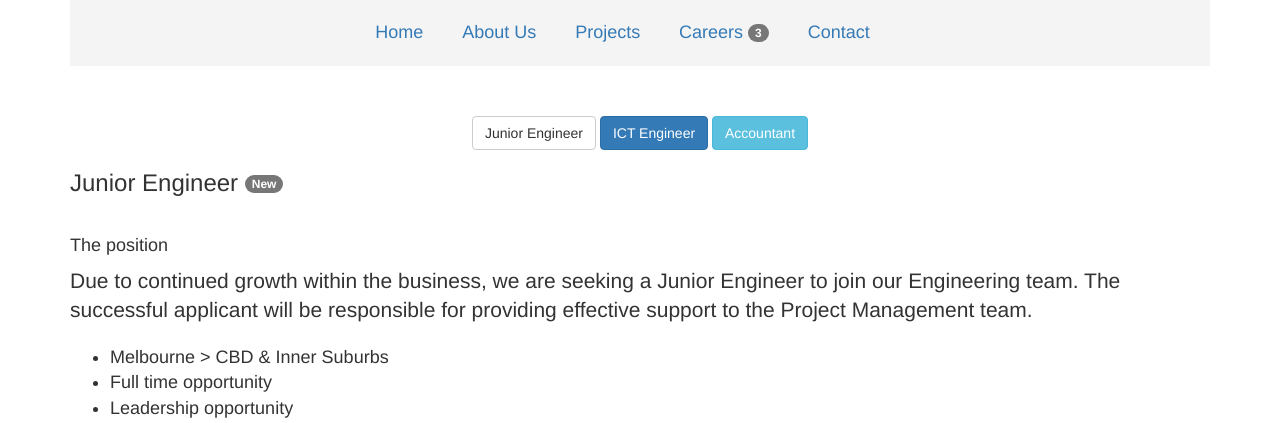
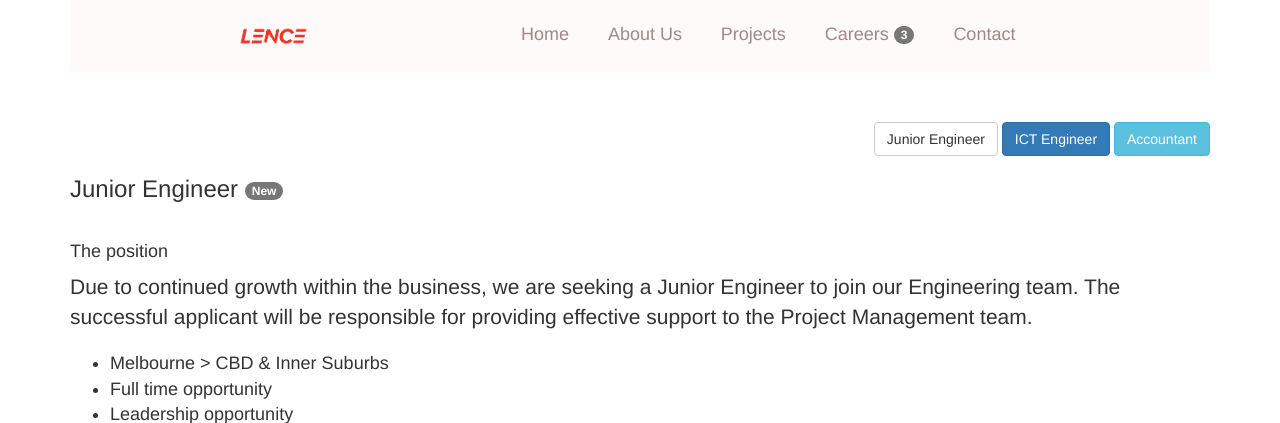
Before and after one commit to BuronX/lence, a Flask app: page /careers in a window 1280 px wide. Shown: the top 423 px of the page. Run offline with Flask 2, Linux system fonts and the light colour scheme; some libraries are stand-ins or nearby versions.

Commit message:
add logo and update styling

```diff
--- a/app/static/css/main.css
+++ b/app/static/css/main.css
@@ -4,8 +4,8 @@ html, body {
 }
 
 header {
-    background:rgb(245, 244, 244);
-    padding: 20px;
+    background:rgb(255, 250, 250);
+    padding: 10px;
 }
 
 h1{
@@ -21,10 +21,17 @@ li, p{
     font-size: 18px;
 }
 
+#logo{
+    height: 52px;
+    margin-right: 200px;
+}
 
 .navigation a{
     font-size: 18px;
     margin-right:35px;
+    color:rgb(161, 136, 136);
+    font-family: Helvetica, sans-serif;
+    font-weight: 500;
 }
 
 footer{
--- a/app/templates/careers.html
+++ b/app/templates/careers.html
@@ -6,7 +6,7 @@
 
 {% block body %}
 
-<div class="text-center" style="margin-top: 50px;">
+<div class="text-right" style="margin-top: 50px;">
     <button class="btn btn-default" onclick="engineer()">Junior Engineer</button>
     <button class="btn btn-primary" onclick="ict()">ICT Engineer</button>
     <button class="btn btn-info" onclick="accountant()">Accountant</button>
--- a/app/templates/layout.html
+++ b/app/templates/layout.html
@@ -17,6 +17,7 @@
 <body class="container">
     <header>
         <div class="navigation text-center">
+            <img src="../static/img/lence-logo.png" id="logo" height="30" alt="">
             <a href="{{ url_for('home') }}">Home</a>
             <a href="{{ url_for('about') }}">About Us</a>
             <a href="{{ url_for('projects') }}">Projects</a>
```
Also changed, not shown: app/static/img/lence-logo.png (added), 1 other file.
